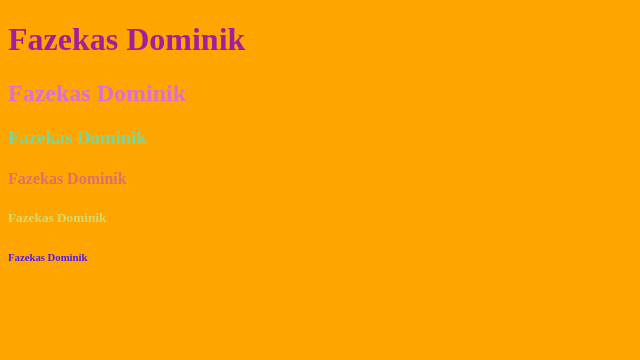
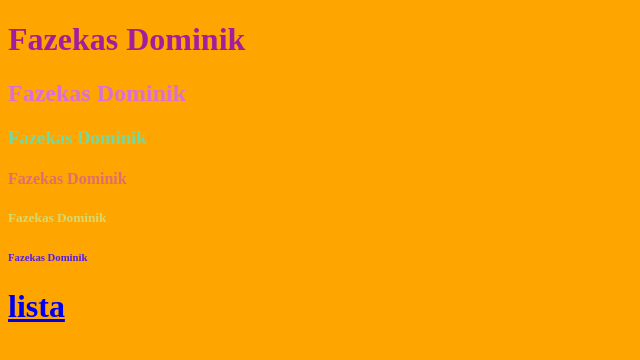
Before and after one commit to faszom6/kollazs, a plain HTML site: page index.html in a window 1280 px wide. Shown: the whole page, without its empty margins (0-640 px from the left). Drawn offline with Linux system fonts and the light colour scheme.

Commit message:
Update index.html

```diff
--- a/index.html
+++ b/index.html
@@ -16,7 +16,7 @@
 
     <a href="https://raw.githubusercontent.com/faszom6/kollazs/main/257590403_1049714692488690_5607115338358283668_n.png"></a>
     <a href=https://faszom6.github.io/keplink/"></a>
-    <a href=https://faszom6.github.io/lista/"></a>
+    <a href=https://faszom6.github.io/lista/"> <h1>lista</h1></a>
 
 </body>
 </html>
```
